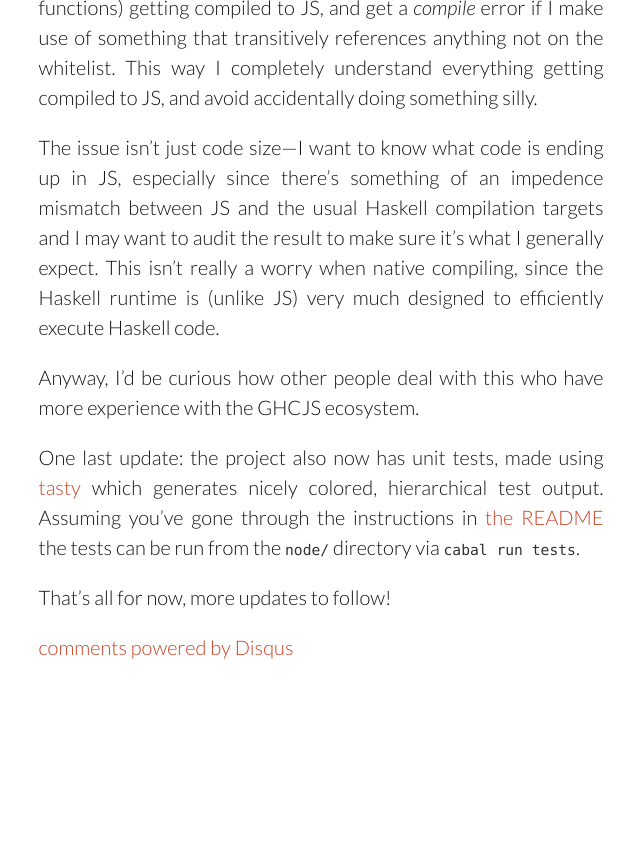
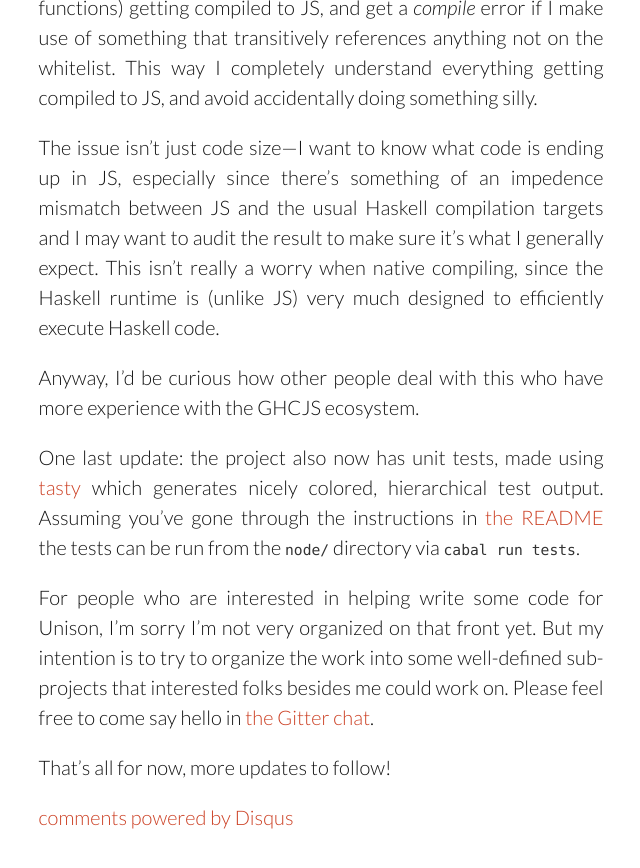
Before and after one commit to unisonweb/oldblog, a Jekyll site: the page built from _posts/2015-05-18-let-blocks.markdown, in a window 1280 px wide and 900 px high, scrolled down 4868 px. Shown: the top 868 px of the window, without its empty margins (319-959 px from the left). Built offline with Jekyll 4.4.1, drawn with Linux system fonts in a browser that asks for light colours; comment, search, counter and statistics services are not loaded; before the commit the page ends 5598 px from its top, so only the background shows below that.

Commit message:
Update 2015-05-18-let-blocks.markdown

```diff
--- a/_posts/2015-05-18-let-blocks.markdown
+++ b/_posts/2015-05-18-let-blocks.markdown
@@ -83,4 +83,6 @@ Anyway, I'd be curious how other people deal with this who have more experience
 
 One last update: the project also now has unit tests, made using [tasty](http://documentup.com/feuerbach/tasty) which generates nicely colored, hierarchical test output. Assuming you've gone through the instructions in [the README](http://documentup.com/feuerbach/tasty) the tests can be run from the `node/` directory via `cabal run tests`.
 
+For people who are interested in helping write some code for Unison, I'm sorry I'm not very organized on that front yet. But my intention is to try to organize the work into some well-defined sub-projects that interested folks besides me could work on. Please feel free to come say hello in [the Gitter chat](https://gitter.im/unisonweb/platform).
+
 That's all for now, more updates to follow!
```
